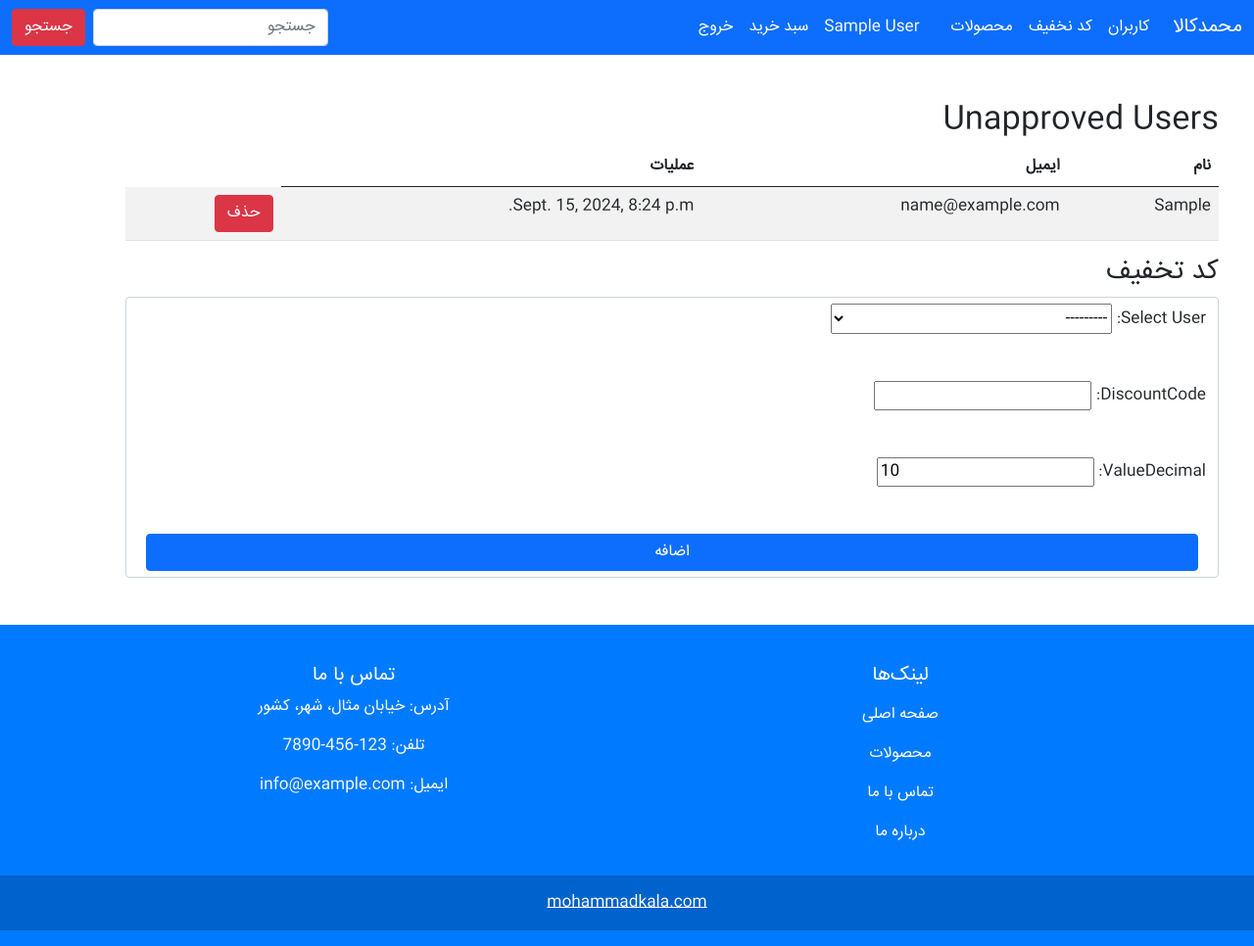
After one commit to mhmdrezachizari/shopp_project, a Django app: page /superuser/admin/verifyUser/ in a window 1280 px wide. The commit adds this page. Shown: the whole page at 98% size. Run offline with Django 5.2, Linux system fonts and the light colour scheme; the visitor is signed in with stand-in values (Sample User, id 1); data comes from the database, SQL or seed files in the repository.

Commit message:
newproject

```diff
--- a/accounts/models.py
+++ b/accounts/models.py
@@ -67,6 +67,9 @@ class User(AbstractBaseUser, PermissionsMixin):
         """Send an email to this user."""
         send_mail(subject, message, from_email, [self.email], **kwargs)
 
+    def __str__(self):
+        return f"{self.first_name} {self.last_name} {self.phone_number} {self.email}"
+
 
 class OtpCode(models.Model):
     phone_number = models.CharField(max_length=11)
--- a/customAdmin/views.py
+++ b/customAdmin/views.py
@@ -23,10 +23,10 @@ def product_create(request):
         form = ProductForm(request.POST, request.FILES)
         if form.is_valid():
             product = form.save(commit=False)
-            product.user = request.user  # محصول به کاربر جاری تعلق دارد
+            product.user = request.user
             product.is_active = False
             product.save()
-            form.save_m2m()  # ذخیره دسته‌بندی‌های محصول
+            form.save_m2m()
             return redirect('/admin/products/')
     else:
         form = ProductForm()
--- a/djangoProject1/settings.py
+++ b/djangoProject1/settings.py
@@ -23,7 +23,7 @@ BASE_DIR = Path(__file__).resolve().parent.parent
 SECRET_KEY = 'django-insecure-lh$v673$)m^u&-#9dxc%@#+segv2)(flxb7s3(%o%v78)%$#ag'
 
 # SECURITY WARNING: don't run with debug turned on in production!
-DEBUG = False
+DEBUG = True
 
 ALLOWED_HOSTS = ["localhost", "127.0.0.1"]
 
--- a/djangoProject1/urls.py
+++ b/djangoProject1/urls.py
@@ -9,6 +9,7 @@ urlpatterns = [
     path('product/', include('product.urls'),name='product'),
     path('accounts/', include('accounts.urls') ,name='accounts'),
     path('superuser/',include('susercustom.urls'),name='superuser'),
+    path('admin1234/', admin.site.urls),
 ]
 
 if settings.DEBUG:
--- a/product/models.py
+++ b/product/models.py
@@ -1,3 +1,5 @@
+from datetime import timezone
+
 from django.db import models
 from django.urls import reverse
 from mptt.models import MPTTModel, TreeForeignKey
@@ -66,3 +68,12 @@ class CartItem(models.Model):
 
     def __str__(self):
         return f"{self.quantity} of {self.product.name}"
+class Discount(models.Model):
+    user = models.ForeignKey(User, on_delete=models.CASCADE)
+    created_at = models.DateTimeField(auto_now_add=True)
+    # expires_at = models.DateTimeField()
+    discountCode = models.CharField(max_length=10,unique=True)
+    valueDecimal = models.IntegerField(default=10)
+    used = models.BooleanField(default=False)
+    def __str__(self):
+        return f"{self.discountCode}"
--- /dev/null
+++ b/susercustom/forms.py
@@ -0,0 +1,10 @@
+from django import forms
+from product.models import Discount
+from accounts.models import User
+
+
+class DiscountForm(forms.ModelForm):
+    user = forms.ModelChoiceField(queryset=User.objects.all(), label="Select User")
+    class Meta:
+        model = Discount
+        fields = ['user', 'discountCode' , 'valueDecimal']
--- a/susercustom/urls.py
+++ b/susercustom/urls.py
@@ -1,14 +1,12 @@
 from django.urls import path
-from .views import user_approval_list, approve_user, product_approval_list, approve_product , LoginView , delete_product,delete_user
+from .views import user_approval_list, approve_user, product_approval_list, approve_product , LoginView , delete_product,delete_user,active_user
 app_name = 'susercustom'
 urlpatterns = [
-    # مسیرهای تأیید کاربران
     path('login/',LoginView.as_view(),name='login'),
     path('admin/users/', user_approval_list, name='user_approval_list'),
     path('admin/users/approve/<int:pk>/', approve_user, name='approve_user'),
     path('admin/users/delete/<int:pk>/', delete_user, name='delete_user'),
-
-    # مسیرهای تأیید محصولات
+    path('admin/verifyUser/' , active_user , name='active_user'),# مسیرهای تأیید محصولات
     path('admin/products/', product_approval_list, name='product_approval_list'),
     path('admin/products/approve/<int:pk>/', approve_product, name='approve_product'),
     path('admin/products/delete/<int:pk>/', delete_product, name='delete_product'),
--- a/susercustom/views.py
+++ b/susercustom/views.py
@@ -4,6 +4,8 @@ from accounts.models import User
 from product.models import Product
 from django.contrib.auth import views as auth_views
 from accounts.forms import LoginForm
+from product.models import Discount
+from .forms import DiscountForm
 
 
 class LoginView(auth_views.LoginView):
@@ -11,36 +13,36 @@ class LoginView(auth_views.LoginView):
     next_page = "susercustom:user_approval_list"
     form_class = LoginForm
 
-# فقط سوپریوزرها بتوانند دسترسی داشته باشند
 @user_passes_test(lambda u: u.is_superuser)
 @login_required
 def user_approval_list(request):
     users = User.objects.filter(is_active=False)
     return render(request, 'susercustom/user_approval_list.html', {'users': users})
 
+
 @user_passes_test(lambda u: u.is_superuser)
 @login_required
 def approve_user(request, pk):
-    # کاربر را پیدا می‌کنیم
     user = get_object_or_404(User, pk=pk)
-    user.is_active = True  # کاربر را تأیید می‌کنیم
+    user.is_active = True
     user.save()
-    return redirect('/superuser/admin/users/')  # بازگشت به لیست کاربران تایید نشده
+    return redirect('/superuser/admin/users/')
 
 
 @user_passes_test(lambda u: u.is_superuser)
 @login_required
 def delete_user(request, pk):
-    # کاربر را پیدا می‌کنیم
     user = get_object_or_404(User, pk=pk)
     user.delete()
-    return redirect('superuser/admin/users/')  # بازگشت به لیست کاربران تایید نشده
+    return redirect('/superuser/admin/users/')
+
+
 @user_passes_test(lambda u: u.is_superuser)
 @login_required
 def product_approval_list(request):
-    # محصولات تایید نشده را فیلتر می‌کنیم
     products = Product.objects.filter(is_active=False)
     return render(request, 'susercustom/product_approval_list.html', {'products': products})
+
 
 @user_passes_test(lambda u: u.is_superuser)
 @login_required
@@ -48,10 +50,30 @@ def approve_product(request, pk):
     product = get_object_or_404(Product, pk=pk)
     product.is_active = True
     product.save()
-    return redirect('/superuser/admin/products')  # بازگشت به لیست محصولات تایید نشده
+    return redirect('/superuser/admin/products')
+
+
 @user_passes_test(lambda u: u.is_superuser)
 @login_required
 def delete_product(request, pk):
     product = get_object_or_404(Product, pk=pk)
     product.delete()
-    return redirect('/superuser/admin/products')  # بازگشت به لیست محصولات تایید نشده
+    return redirect('/superuser/admin/products')
+
+
+@user_passes_test(lambda u: u.is_superuser)
+@login_required
+def active_user(request):
+    if request.method == 'POST':
+        form = DiscountForm(request.POST)
+        if form.is_valid():
+            discount_code = form.cleaned_data['discountCode']
+            user = form.cleaned_data['user']
+            valueDecimal = form.cleaned_data['valueDecimal']
+            Discount.objects.create(user=user, discountCode=discount_code , valueDecimal=valueDecimal)
+            return redirect('/superuser/admin/verifyUser')
+
+    users = User.objects.all()
+    form = DiscountForm()
+    context = {'users': users, 'form': form}
+    return render(request, 'susercustom/verifyUser.html', context)
--- a/templates/product/base.html
+++ b/templates/product/base.html
@@ -43,6 +43,9 @@
           {% if user.is_superuser %}
           	       <li class="nav-item">
               <a class="nav-link active" aria-current="page" href="{% url 'susercustom:user_approval_list' %}">کاربران</a>
+            </li>
+                        <li class="nav-item">
+              <a class="nav-link active" aria-current="page" href="{% url 'susercustom:active_user' %}">کد نخفیف</a>
             </li>
                      <li class="nav-item">
               <a class="nav-link active" aria-current="page" href="{% url 'susercustom:product_approval_list' %}">محصولات</a>
--- /dev/null
+++ b/templates/susercustom/verifyUser.html
@@ -0,0 +1,35 @@
+{% extends 'product/base.html' %}
+{% block content %}
+<div class="container my-5 mx-4">
+    <h2>Unapproved Users</h2>
+    <table class="table table-striped">
+        <thead>
+            <tr>
+                <th>نام</th>
+                <th>ایمیل</th>
+                <th>عملیات</th>
+            </tr>
+        </thead>
+        <tbody>
+            {% for user in users %}
+            <tr>
+                <td>{{ user.first_name }}</td>
+                <td>{{ user.email }}</td>
+                <td>{{ user.date_joined }}</td>
+            <td>                    <a href="{% url 'susercustom:delete_user' user.pk %}" class="btn btn-danger">حذف</a>
+</td>
+            </tr>
+            {% endfor %}
+        </tbody>
+    </table>
+<div>
+    <h3>کد تخفیف</h3>
+     <form class="d-flex flex-column gap-5 form-control" method="post">
+                      {% csrf_token %}
+     {{ form }}
+                    <button class="btn btn-primary mx-2" type="submit">اضافه</button>
+     <form/>
+</div>
+
+</div>
+{% endblock %}
```
Also changed, not shown: product/views.py (+21 -5 lines), templates/product/cart_detail.html (+38 -14 lines), accounts/migrations/0005_alter_user_is_active.py (added), media/products/1714464799424ØÚÙ_Ù_Ù__Ù_ØØªØØÛ_.jpg (added), product/migrations/0008_discount.py (added), product/migrations/0009_discount_valuedecimal.py (added), product/migrations/0010_alter_discount_user_alter_discount_valuedecimal.py (added), product/migrations/0011_alter_discount_user.py (added), product/migrations/0012_discount_used.py (added).
